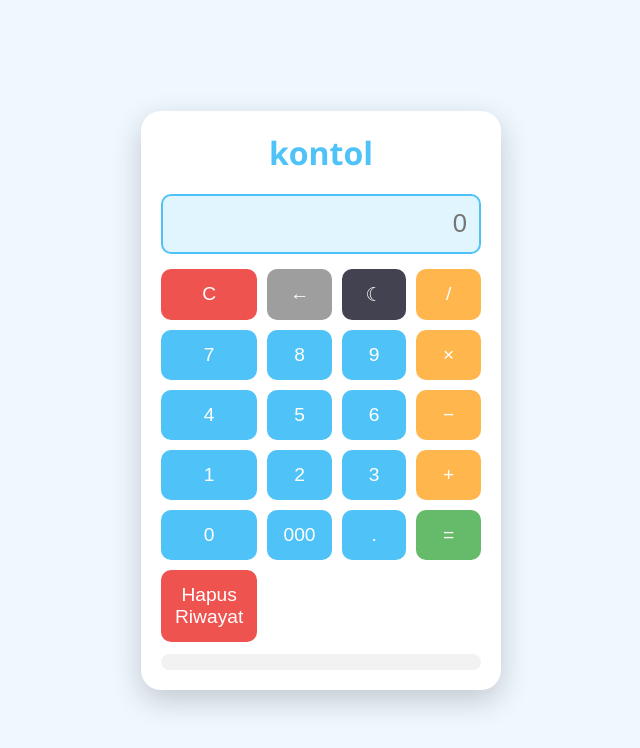
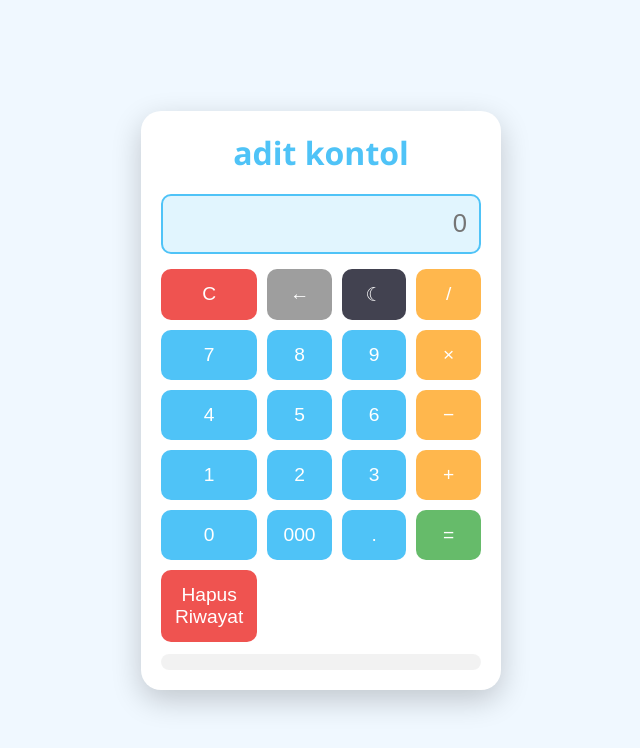
Before and after one commit to andreq62/andreq62, a plain HTML site: page index.html in a window 1280 px wide. Shown: the whole page, without its empty margins (319-959 px from the left). Drawn offline with Linux system fonts and the light colour scheme.

Commit message:
Update index.html

```diff
--- a/index.html
+++ b/index.html
@@ -121,7 +121,7 @@
 </head>
 <body>
   <div class="calculator">
-    <div class="title">kontol</div>
+    <div class="title">adit kontol</div>
     <input type="text" id="display" disabled placeholder="0" />
     <div class="buttons">
       <button class="clear" onclick="clearDisplay()">C</button>
```
